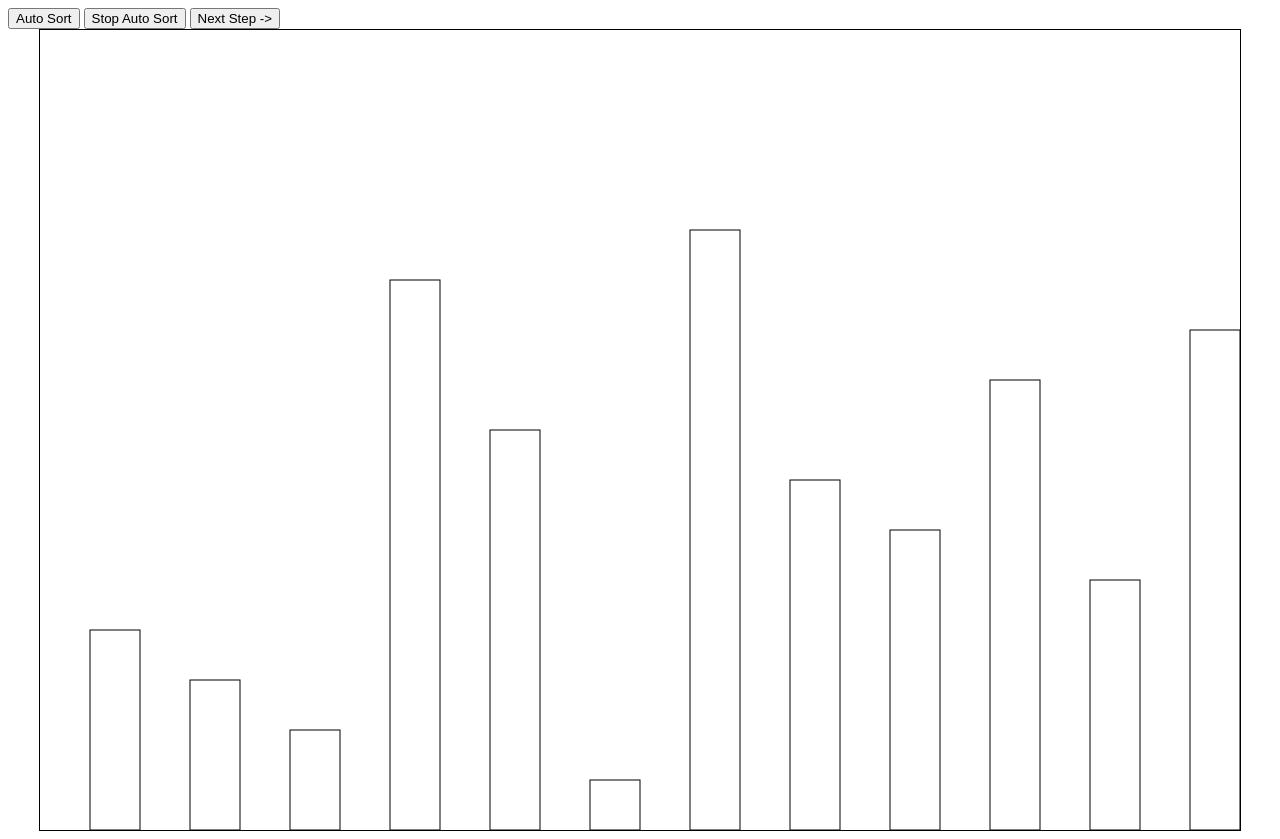
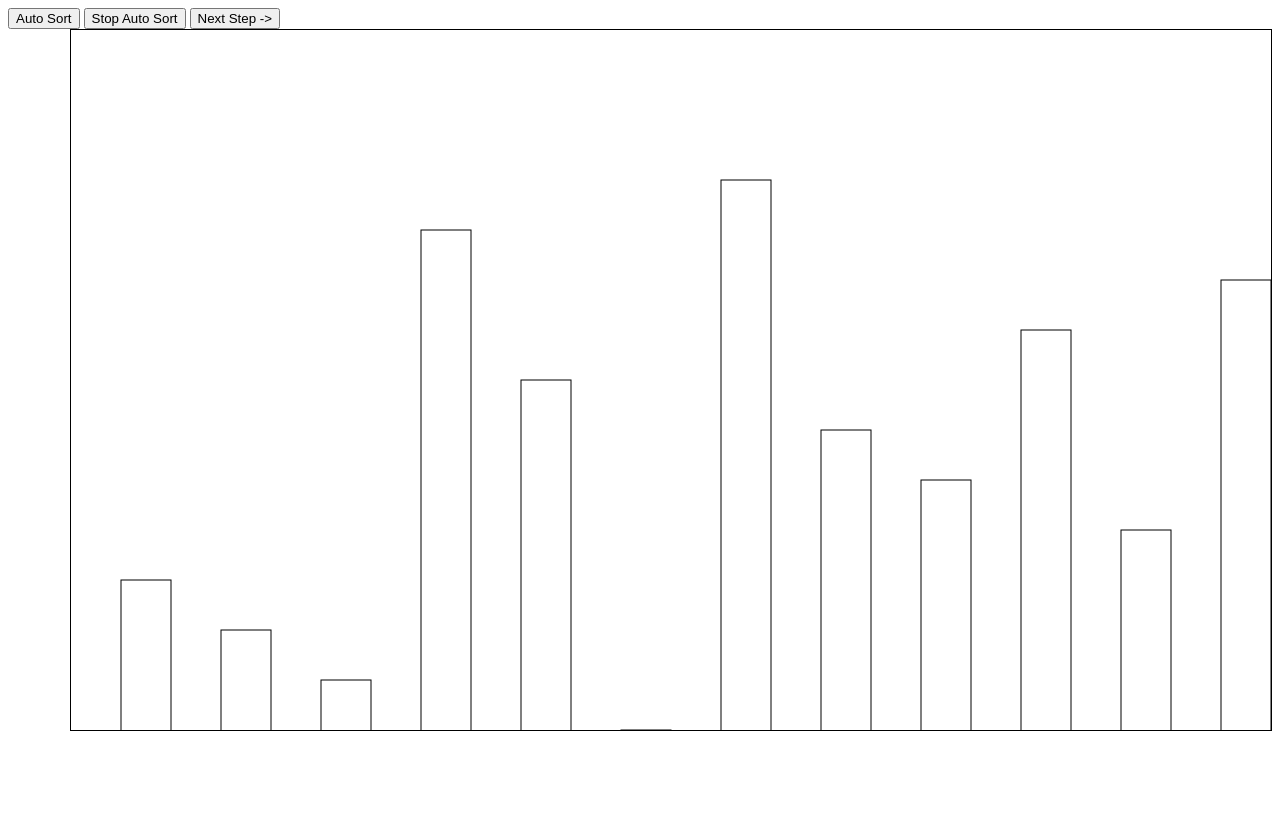
Before and after one commit to EvanBC1/leetCode, a website: page bubble sorter/index.html in a window 1280 px wide. After the commit the page ends 800 px from the top, so only its background shows below. Drawn offline with Linux system fonts and the light colour scheme.

```diff
--- a/bubble sorter/app.js
+++ b/bubble sorter/app.js
@@ -2,6 +2,9 @@
 document.getElementById("nextStep").addEventListener("click", bubbleSort);
 document.getElementById("autoSort").addEventListener("click", autoSort);
 document.getElementById("stopAutoSort").addEventListener("click", stopAutoSort);
+
+let audio = new Audio('./assets/click.mp3');
+
 
 let box = 50;
 let sort;
@@ -18,13 +21,13 @@
     if (i === changedBar) {
       console.log(changedBar);
       ctx.strokeStyle = "black";
-      ctx.strokeRect(box + (box * changedBar * 2), box * 16, box, -box * (arr[i]));
+      ctx.strokeRect(box + (box * changedBar * 2), box * 15, box, -box * (arr[i]));
       // ctx.strokeStyle = "red";
       // ctx.strokeRect(box + (box * (changedBar + 1) * 2), box * 16, box, -box * arr[changedBar + 1]);
 
       ctx.strokeStyle = "black";
     } else {
-      ctx.strokeRect(box + (box * i * 2), box * 16, box, -box * arr[i]);
+      ctx.strokeRect(box + (box * i * 2), box * 15, box, -box * arr[i]);
     }
   }
 }
@@ -37,6 +40,7 @@
   while(!sorted) {
     sorts = 0;
     for (let i = 0; i < arr.length - 1; i++) {
+      audio.play();
       drawBars(arr, arr[i]);
       if (arr[i] > arr[i + 1]) {
         sorts ++;
--- a/bubble sorter/index.html
+++ b/bubble sorter/index.html
@@ -9,9 +9,16 @@
         }
     </style>
 </head>
-<button id="autoSort" type="button">Auto Sort</button>
-<button id="stopAutoSort" type="button">Stop Auto Sort</button>
-<button id="nextStep" type="button">Next Step -></button>
-<canvas id="bubble" width="1200" height="800" style="border:1px solid #000000;"></canvas>
+
+<main>
+    <div id="buttonPanel" style="float: left">
+        <button id="autoSort" type="button">Auto Sort</button>
+        <button id="stopAutoSort" type="button">Stop Auto Sort</button>
+        <button id="nextStep" type="button">Next Step -></button>
+    </div>
+
+    <canvas id="bubble" width="1200" height="700"  style="border:1px solid #000000; float:right;"></canvas>
+</main>
+
 <script src="app.js"></script>
 </html>
--- /dev/null
+++ b/bubble sorter/main.css
@@ -0,0 +1,3 @@
+.buttonPanel {
+    display: block;
+}
```
Also changed, not shown: 1 other file.
